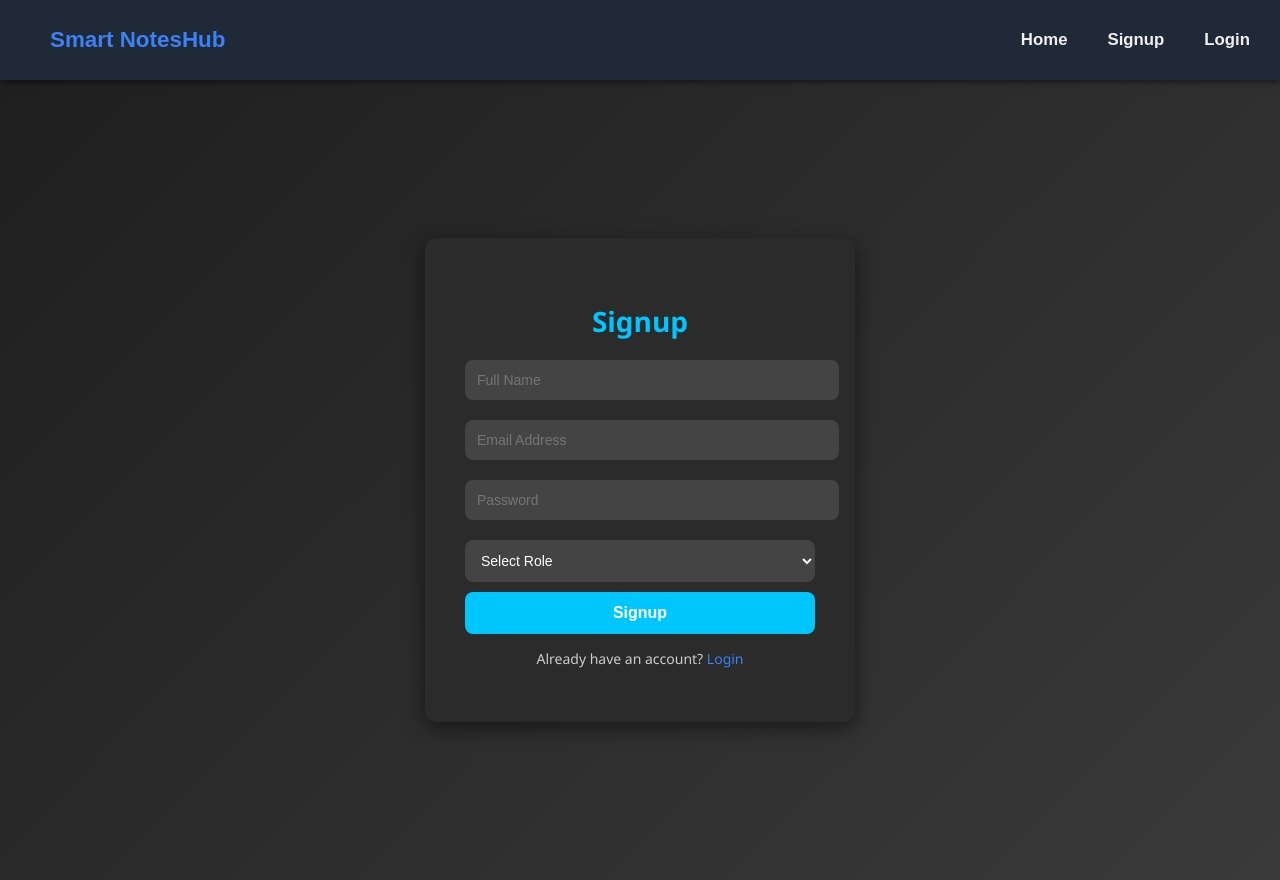
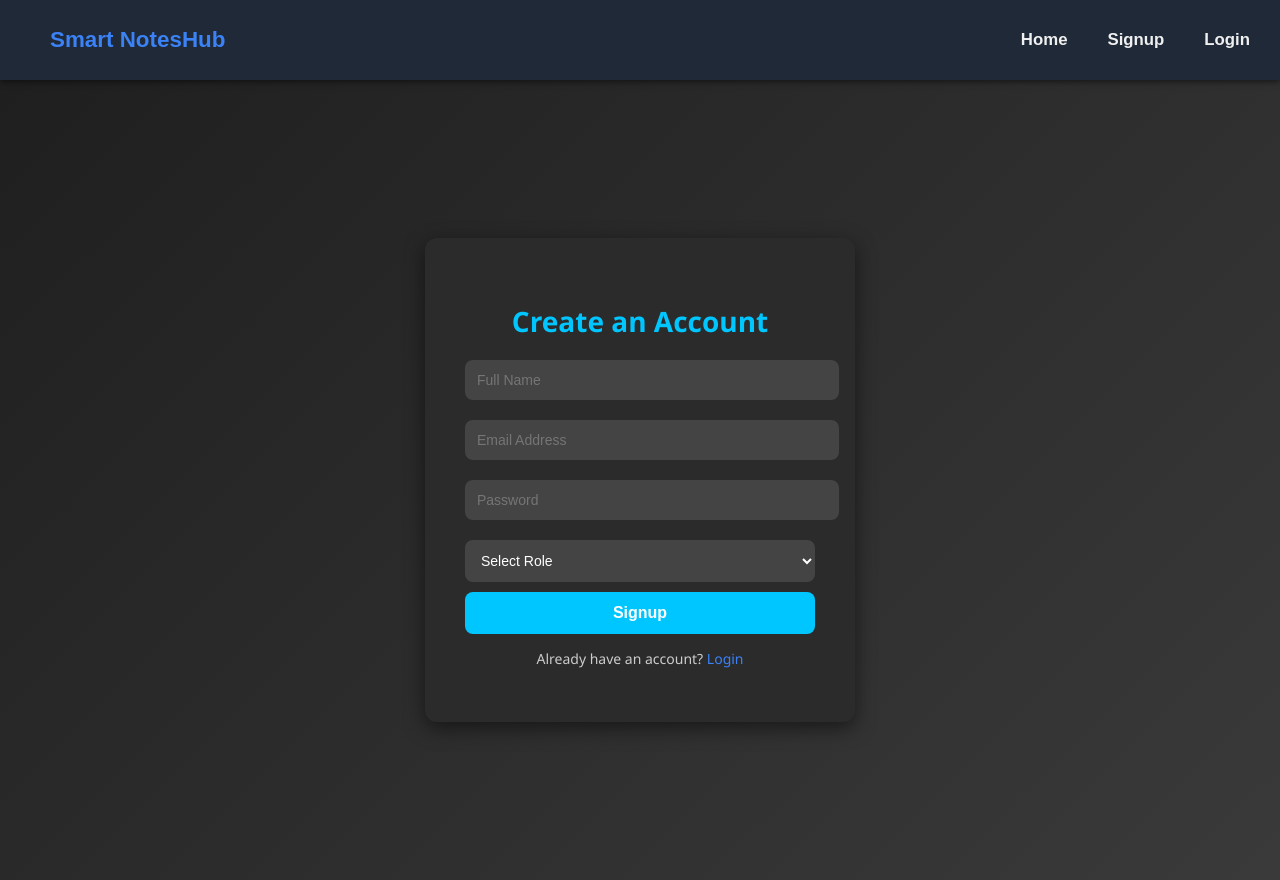
Before and after one commit to VaishnaviNaik-star/SmartNotesHub-Frontend, a React (Create React App) app: page /signup in a window 1280 px wide. Built offline with nearby package versions, Linux system fonts and the light colour scheme.

Commit message:
Signup.js

```diff
--- a/src/pages/Signup.js
+++ b/src/pages/Signup.js
@@ -1,12 +1,12 @@
 import React, { useState } from "react";
-import API from "../api"; // axios instance
+import API from "../api";
 import "./Signup.css";
 
 function Signup() {
   const [name, setName] = useState("");
   const [email, setEmail] = useState("");
   const [password, setPassword] = useState("");
-  const [role, setRole] = useState(""); // start empty
+  const [role, setRole] = useState("");
   const [loading, setLoading] = useState(false);
 
   const handleSignup = async (e) => {
@@ -19,16 +19,17 @@
 
     try {
       setLoading(true);
-      // ✅ Fixed endpoint — no extra /api
+
+      // ✅ Correct endpoint (no /api prefix needed)
       await API.post("/auth/signup", { name, email, password, role });
 
       alert("✅ Signup successful! Please login.");
       window.location.href = "/login";
     } catch (err) {
-      console.error("Signup Error:", err);
+      console.error("❌ Signup Error:", err);
       const msg =
         err.response?.data?.message ||
-        "❌ Signup failed. Please check your details and try again.";
+        "Signup failed. Please check your details and try again.";
       alert(msg);
     } finally {
       setLoading(false);
@@ -38,7 +39,7 @@
   return (
     <div className="auth-container">
       <div className="auth-box">
-        <h2 className="auth-title">Signup</h2>
+        <h2 className="auth-title">Create an Account</h2>
 
         <form onSubmit={handleSignup}>
           <input
```
